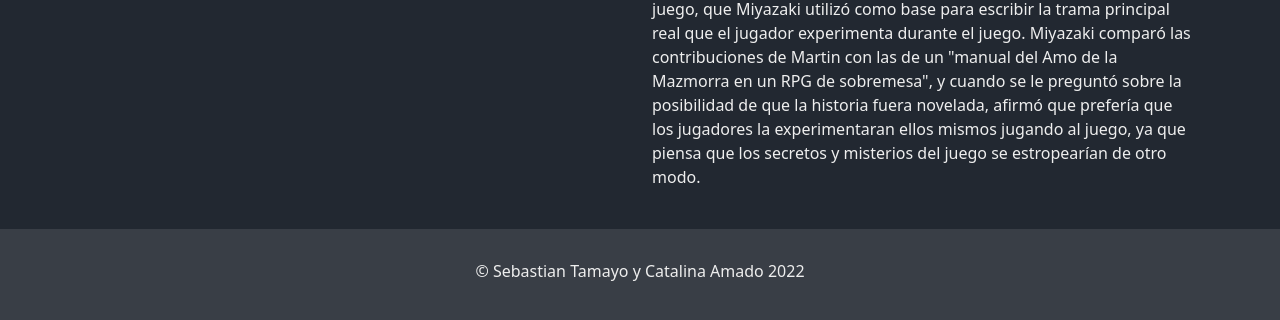
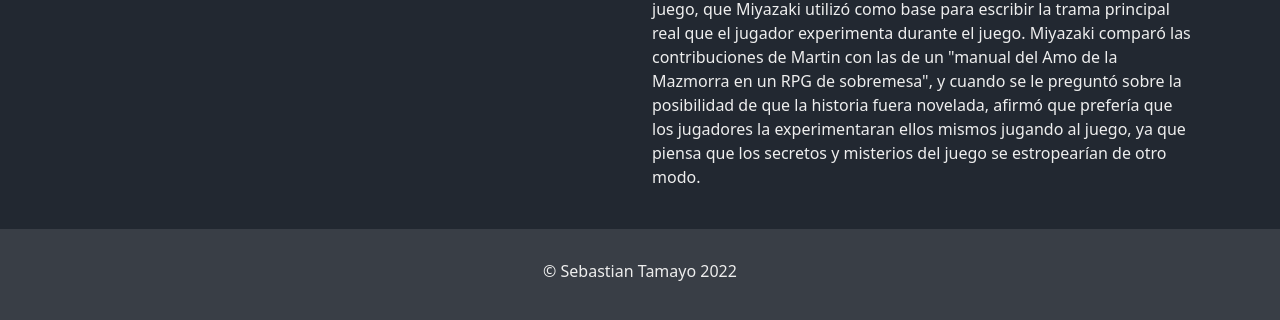
Before and after one commit to SebasTamayoA/PCGames, a plain HTML site: page eldenring.html in a window 1280 px wide. Shown: the part 858-1178 px from the top of the page. Drawn offline with nearby package versions, Linux system fonts and the light colour scheme.

Commit message:
Update files

```diff
--- a/eldenring.html
+++ b/eldenring.html
@@ -112,7 +112,7 @@
         <div class="footer-page-4 container d-flex align-items-center justify-content-center">
             <div class="row ">
                 <div class="col">
-                    <p>&copy; Sebastian Tamayo y Catalina Amado 2022</p>
+                    <p>&copy; Sebastian Tamayo 2022</p>
                 </div>
             </div>
         </div>
```
Also changed, not shown: godofwar.html (+1 -1 lines), index.html (+1 -1 lines), monsterhunterrise.html (+1 -1 lines), otros.html (+1 -1 lines).
